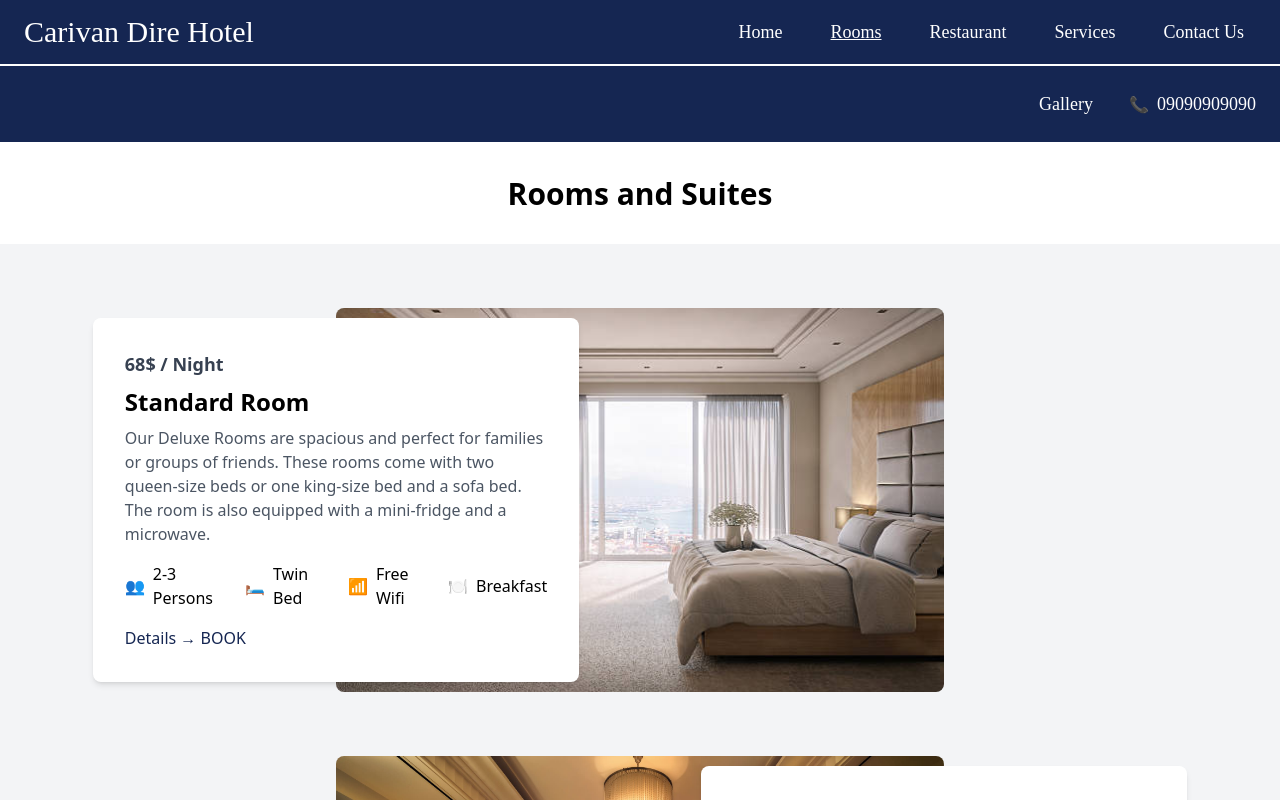
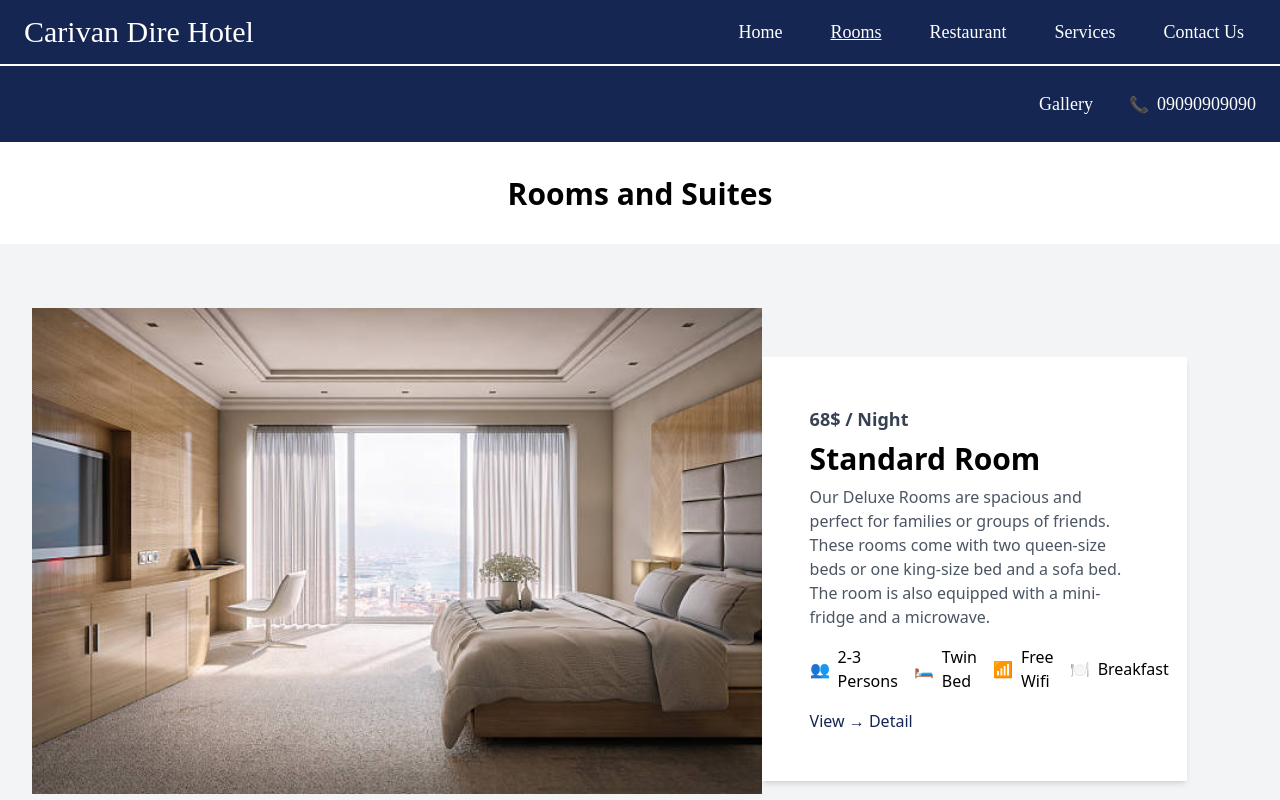
Before and after one commit to Metyme1/Caravan, a React (Create React App) app: page /rooms in a window 1280 px wide. Shown: the top 800 px of the page. Built offline with nearby package versions, Linux system fonts and the light colour scheme; a web font is replaced by a local one.

Commit message:
rooms edited

```diff
--- a/src/Rooms.js
+++ b/src/Rooms.js
@@ -192,7 +192,6 @@
 // export default Rooms;
 
 
-
 import React from 'react';
 import { Link } from 'react-router-dom';
 import room1 from './assets/room1.jpg';
@@ -248,25 +247,26 @@ const Rooms = () => {
           {rooms.map((room, index) => (
             <div
               key={room.id}
-              className="relative mb-16 flex justify-center items-center"
+              className={`relative mb-16 flex ${index % 2 === 0 ? 'flex-row' : 'flex-row-reverse'} items-center`}
               data-aos={`${index % 2 === 0 ? 'fade-right' : 'fade-left'}`}
             >
               <img
                 src={room.image}
                 alt={room.name}
-                className="w-1/2 h-96 object-cover rounded-lg"
+                className={`h-112 object-cover  ${index % 2 === 0 ? 'w-3/5' : 'w-3/5'}`}
               />
               <div
-                className="absolute bg-white p-8 rounded-lg shadow-md w-2/5"
+                className="absolute bg-white p-12  shadow-md"
                 style={{
-                  top: '50%',
-                  left: index % 2 === 0 ? '5%' : 'auto',
-                  right: index % 2 !== 0 ? '5%' : 'auto',
-                  transform: 'translateY(-50%)',
+                  width: '35%',
+                  top: '10%',
+                  left: index % 2 === 0 ? 'auto' : '5%',
+                  right: index % 2 === 0 ? '5%' : 'auto',
+                  transform: 'translateY(0%)',
                 }}
               >
                 <p className="text-lg font-bold text-gray-700 mb-2">{room.price}</p>
-                <h3 className="text-2xl font-bold mb-2">{room.name}</h3>
+                <h3 className="text-3xl font-bold mb-2">{room.name}</h3>
                 <p className="text-gray-600 mb-4">{room.description}</p>
                 <div className="flex items-center space-x-4 mb-4">
                   <div className="flex items-center space-x-2">
@@ -290,7 +290,7 @@ const Rooms = () => {
                   to={`/rooms/${room.id}`}
                   className="text-custom-blue hover:underline"
                 >
-                  Details → BOOK
+                 View → Detail
                 </Link>
               </div>
             </div>
```
